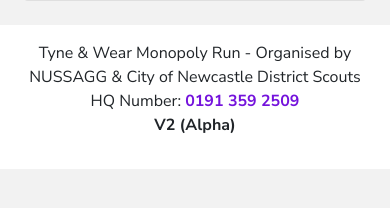
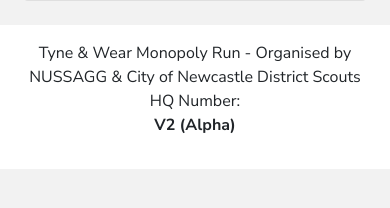
Before and after one commit to JWB-Git/monopoly-run, a PHP site: page /groups/index.php in a window 390 px wide. Shown: the part 302-510 px from the top of the page. Run offline with PHP 8.4, Linux system fonts and the light colour scheme; the visitor is signed in with stand-in values (Sample User, id 1); data that the repository does not hold is empty; some libraries are stand-ins or nearby versions.

Commit message:
Removed Telephone Number

```diff
--- a/footertext.php
+++ b/footertext.php
@@ -1,7 +1,7 @@
 <p>
 	Tyne &amp; Wear Monopoly Run - Organised by NUSSAGG &amp; City of Newcastle District Scouts
 	<br>
-	HQ Number: <a href="tel:01913592509">0191 359 2509</a>
+	HQ Number: <a href="tel:"></a>
 	<br>
 	<span class="font-weight-bold">V2 (Alpha)</span>
 </p>
```
